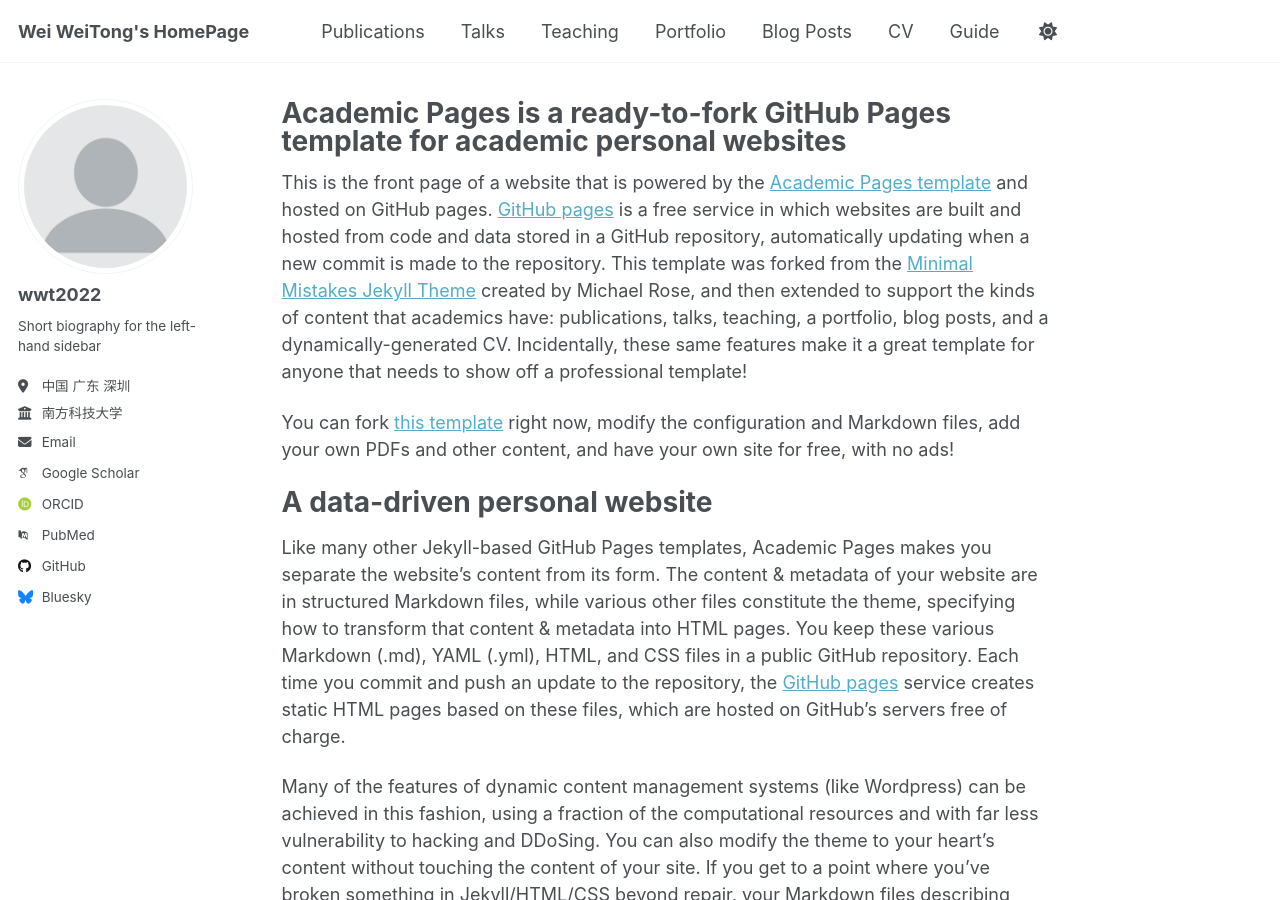
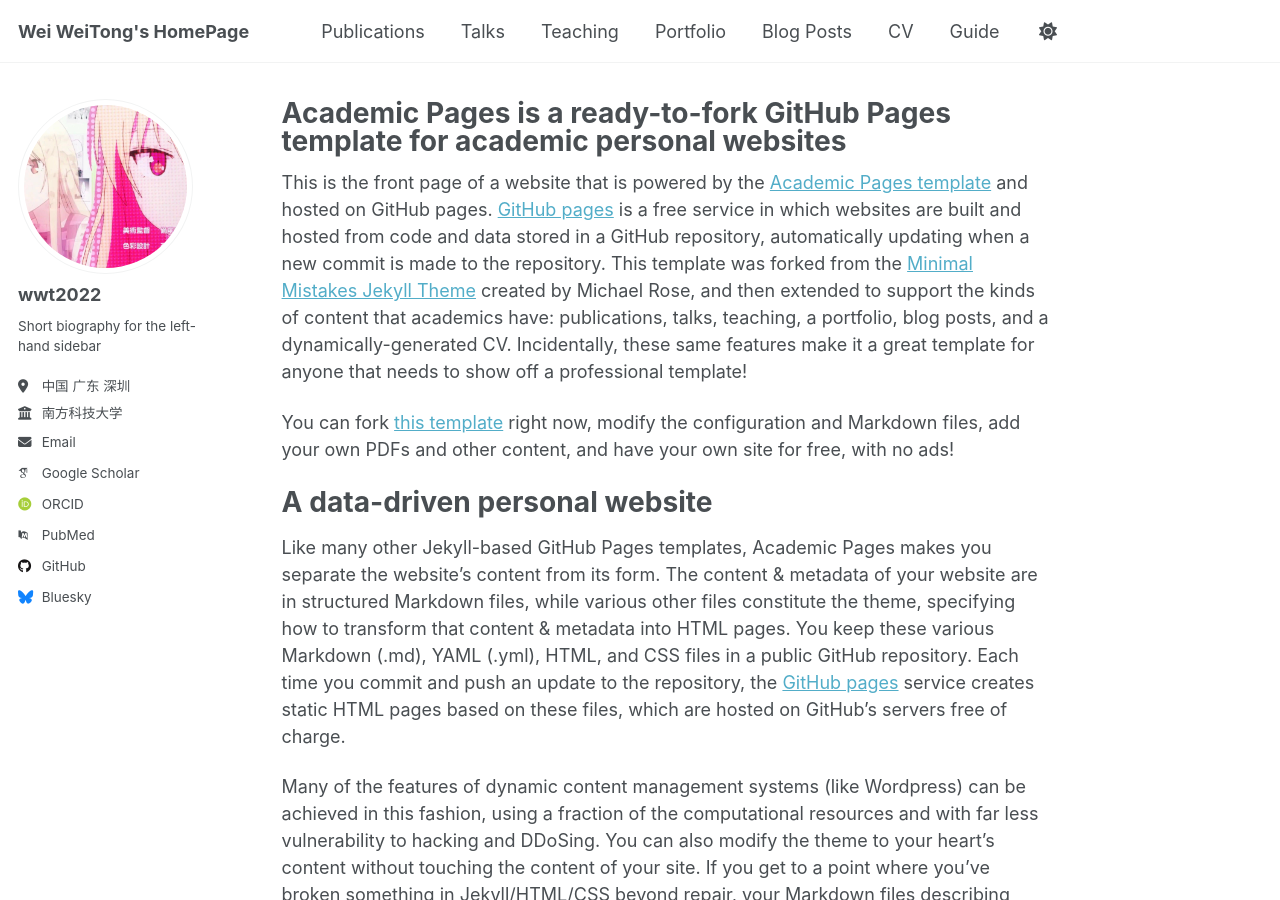
Before and after one commit to wwt2022/wwt2022.github.io, a Jekyll site: the page built from _pages/about.md, in a window 1280 px wide and 900 px high. Built offline with Jekyll 4.4.1, drawn with Linux system fonts in a browser that asks for light colours; some web fonts are replaced; a script that is not in the unit is left out.

Commit message:
Update _config.yml

```diff
--- a/_config.yml
+++ b/_config.yml
@@ -22,7 +22,7 @@ repository               : "academicpages/academicpages.github.io"
 #               Additional customization can be done by editing /_includes/author-profile.html
 author:
   # Biographic information
-  avatar           : "profile.png"
+  avatar           : "mashiro.jpg"
   name             : "wwt2022"
   pronouns         : # example: "she/her"
   bio              : "Short biography for the left-hand sidebar"
```
